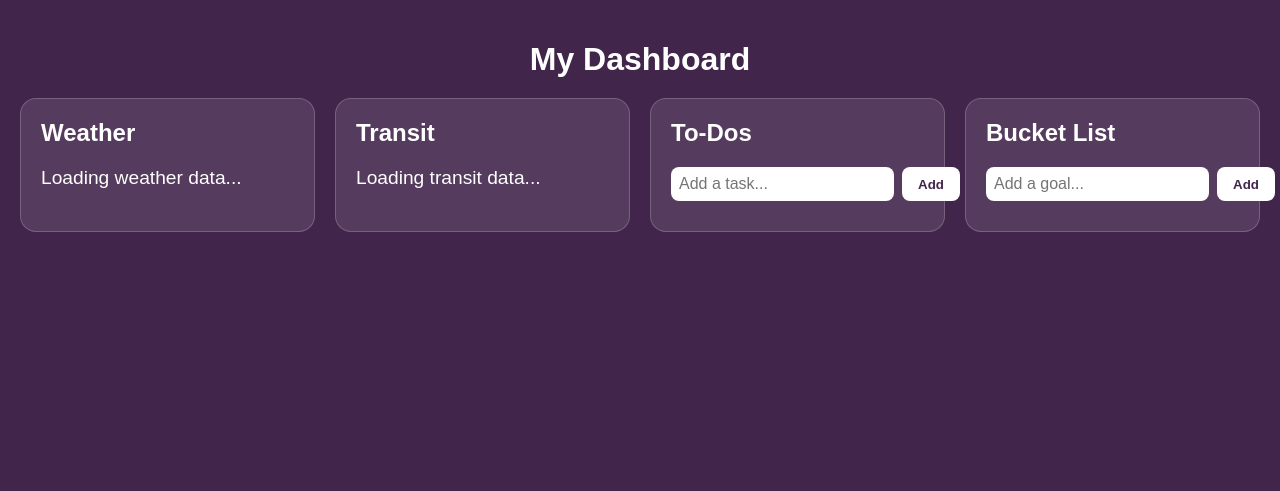
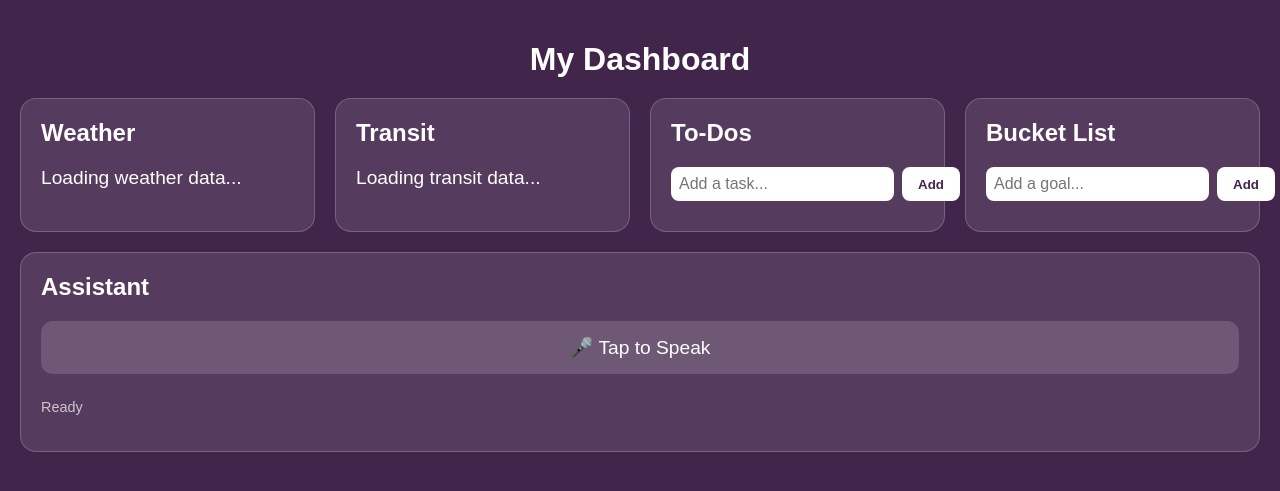
Before and after one commit to Asepulveda735/Home-Dash, a Flask app: page /dashboard in a window 1280 px wide. Shown: the top 491 px of the page. Run offline with Flask 3, Linux system fonts and the light colour scheme; data that the repository does not hold is empty.

Commit message:
Phase 2 complete - voice input with Web Speech API

```diff
--- a/app.py
+++ b/app.py
@@ -197,5 +197,13 @@
     # Step 6: return success
     return jsonify({"status": "ok"})
 
+@app.route("/api/voice", methods=["POST"])
+def voice_command():
+    text = request.json.get("text")
+    print("Voice command received:", text)
+    # Phase 3 will process this with Claude
+    # For now just echo it back
+    return jsonify({"response": f"You said: {text}"})
+
 if __name__ == "__main__":
     app.run(debug=True)
--- a/static/script.js
+++ b/static/script.js
@@ -94,6 +94,42 @@
     renderBucketList();
 }
 
+
+// ---- Voice Assistant ----
+function startListening() {
+    const recognition = new webkitSpeechRecognition();
+    recognition.lang = 'en-US';
+    recognition.interimResults = false;
+
+    document.getElementById('voice-status').textContent = 'Listening...';
+    document.getElementById('mic-button').textContent = '🔴 Listening...';
+
+    recognition.onresult = async function(event) {
+        const transcript = event.results[0][0].transcript;
+        document.getElementById('voice-status').textContent = `Heard: "${transcript}"`;
+
+        const response = await fetch('/api/voice', {
+            method: 'POST',
+            headers: { 'Content-Type': 'application/json' },
+            body: JSON.stringify({ text: transcript })
+        });
+
+        const data = await response.json();
+        document.getElementById('voice-response').textContent = data.response;
+    };
+
+    recognition.onerror = function(event) {
+        document.getElementById('voice-status').textContent = 'Error: ' + event.error;
+        document.getElementById('mic-button').textContent = '🎤 Tap to Speak';
+    };
+
+    recognition.onend = function() {
+        document.getElementById('mic-button').textContent = '🎤 Tap to Speak';
+    };
+
+    recognition.start();
+}
+
 // ---- Initial load ----
 loadWeather();
 loadTransit();
--- a/static/style.css
+++ b/static/style.css
@@ -86,3 +86,29 @@
     font-size: 1.2em;
     cursor: pointer;
 }
+
+#mic-button {
+    width: 100%;
+    padding: 15px;
+    font-size: 1.2em;
+    border-radius: 12px;
+    border: none;
+    background-color: rgba(255, 255, 255, 0.15);
+    color: #ffffff;
+    cursor: pointer;
+    margin-bottom: 10px;
+}
+
+#mic-button:active {
+    background-color: rgba(255, 255, 255, 0.3);
+}
+
+#voice-status {
+    font-size: 0.9em;
+    opacity: 0.7;
+}
+
+#voice-response {
+    font-size: 1em;
+    margin-top: 10px;
+}
--- a/templates/index.html
+++ b/templates/index.html
@@ -36,6 +36,12 @@
             </div>
             <ul id="bucketlist-list"></ul>
         </div>
+        <div class="tile" id="voice-tile">
+            <h2>Assistant</h2>
+            <button id="mic-button" onclick="startListening()">🎤 Tap to Speak</button>
+            <p id="voice-status">Ready</p>
+            <p id="voice-response"></p>
+        </div>
     </div>
 
     <script src="{{ url_for('static', filename='script.js') }}"></script>
```
